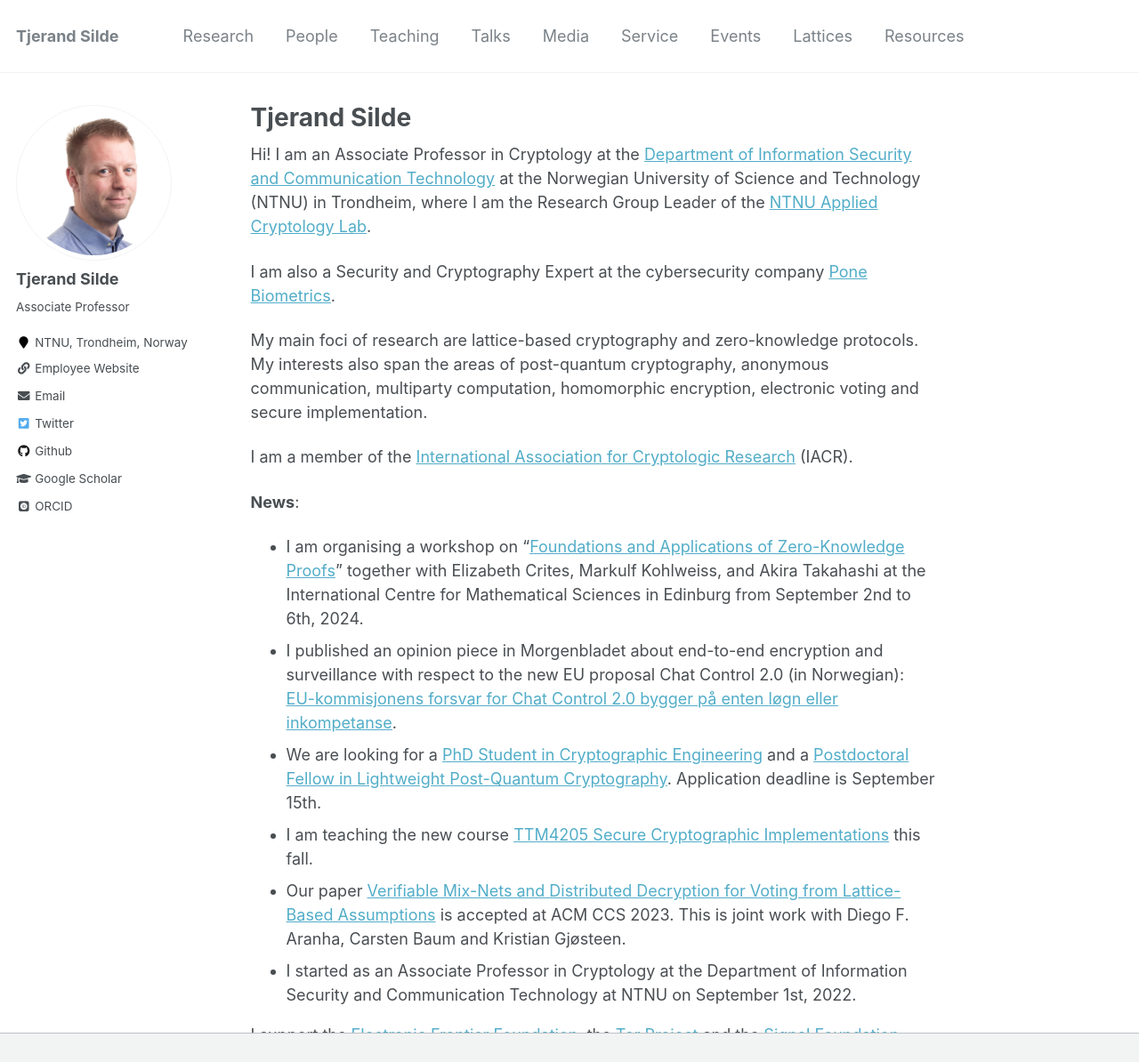
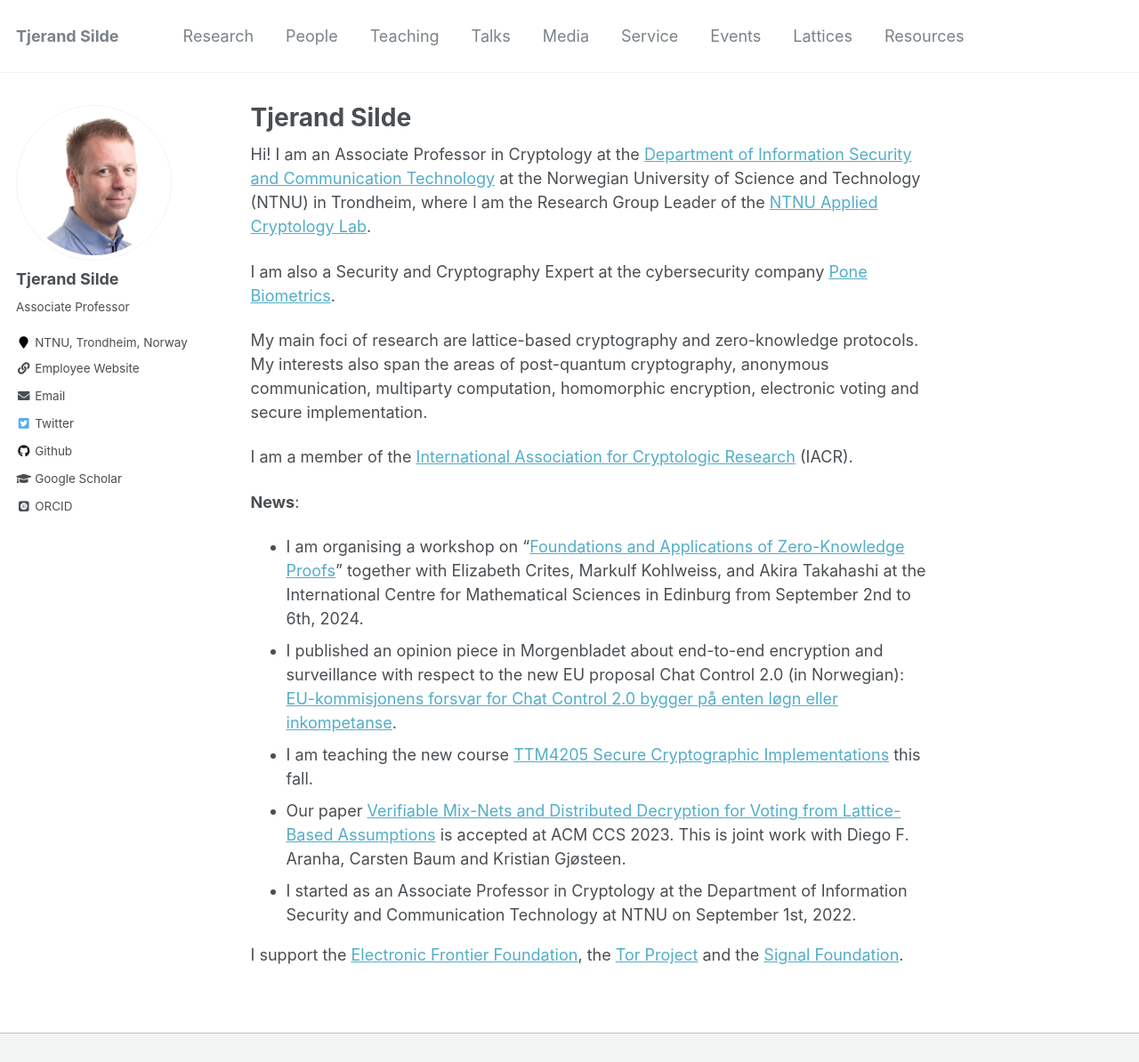
Before and after one commit to tjesi/tjesi.github.io, a Jekyll site: the page built from _pages/about.md, in a window 1280 px wide and 1390 px high, cut to the strip 0-1194 px from the top of the window. Shown: the whole strip at 89% size. Built offline with Jekyll 4.4.1, drawn with Linux system fonts in a browser that asks for light colours; some web fonts are replaced.

Commit message:
Update about.md

```diff
--- a/_pages/about.md
+++ b/_pages/about.md
@@ -20,7 +20,6 @@ I am a member of the [International Association for Cryptologic Research](https:
 
 - I am organising a workshop on "[Foundations and Applications of Zero-Knowledge Proofs](https://www.icms.org.uk/ZeroKnowledgeProofs)" together with Elizabeth Crites, Markulf Kohlweiss, and Akira Takahashi at the International Centre for Mathematical Sciences in Edinburg from September 2nd to 6th, 2024.
 - I published an opinion piece in Morgenbladet about end-to-end encryption and surveillance with respect to the new EU proposal Chat Control 2.0 (in Norwegian): [EU-kommisjonens forsvar for Chat Control 2.0 bygger på enten løgn eller inkompetanse](https://www.morgenbladet.no/ideer/kronikk/2023/09/05/eu-kommisjonens-forsvar-for-chat-control-20-bygger-pa-enten-logn-eller-inkompetanse).
-- We are looking for a [PhD Student in Cryptographic Engineering](https://www.jobbnorge.no/en/available-jobs/job/246480/phd-candidate-in-cryptography-engineering) and a [Postdoctoral Fellow in Lightweight Post-Quantum Cryptography](https://www.jobbnorge.no/en/available-jobs/job/248833/postdoctoral-fellow-in-lightweight-post-quantum-cryptography). Application deadline is September 15th.
 - I am teaching the new course [TTM4205 Secure Cryptographic Implementations](https://tjerandsilde.no/TTM4205) this fall.
 - Our paper [Verifiable Mix-Nets and Distributed Decryption for Voting from Lattice-Based Assumptions](https://eprint.iacr.org/2022/422.pdf) is accepted at ACM CCS 2023. This is joint work with Diego F. Aranha, Carsten Baum and Kristian Gjøsteen.
 - I started as an Associate Professor in Cryptology at the Department of Information Security and Communication Technology at NTNU on September 1st, 2022.
```
